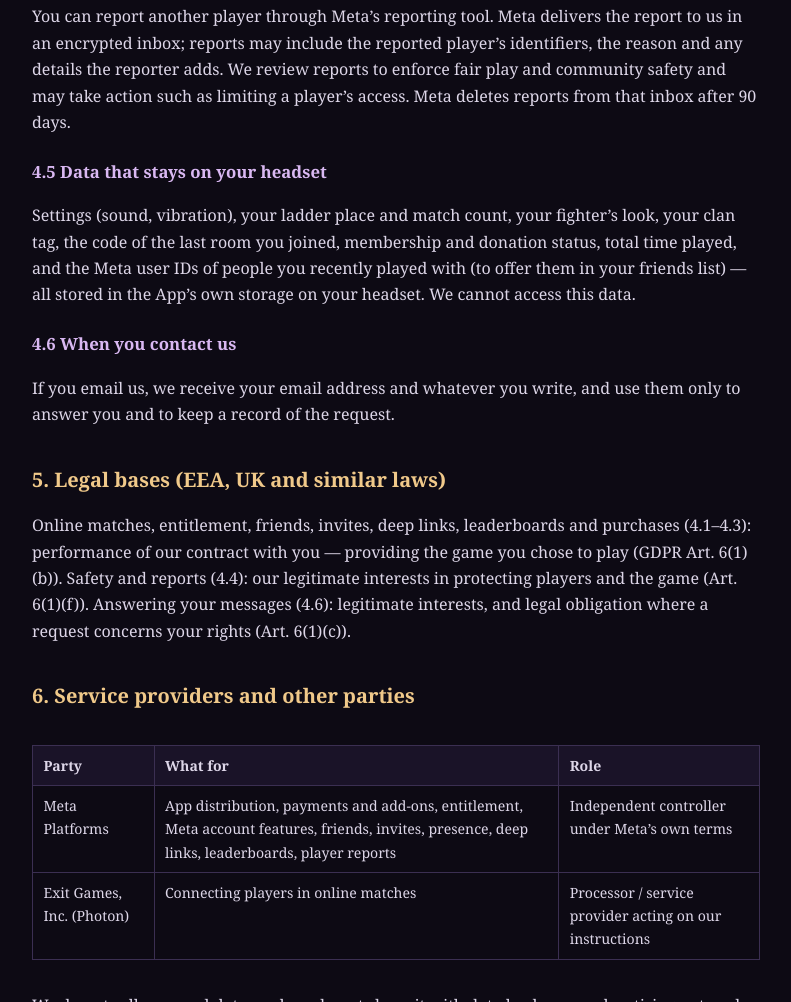
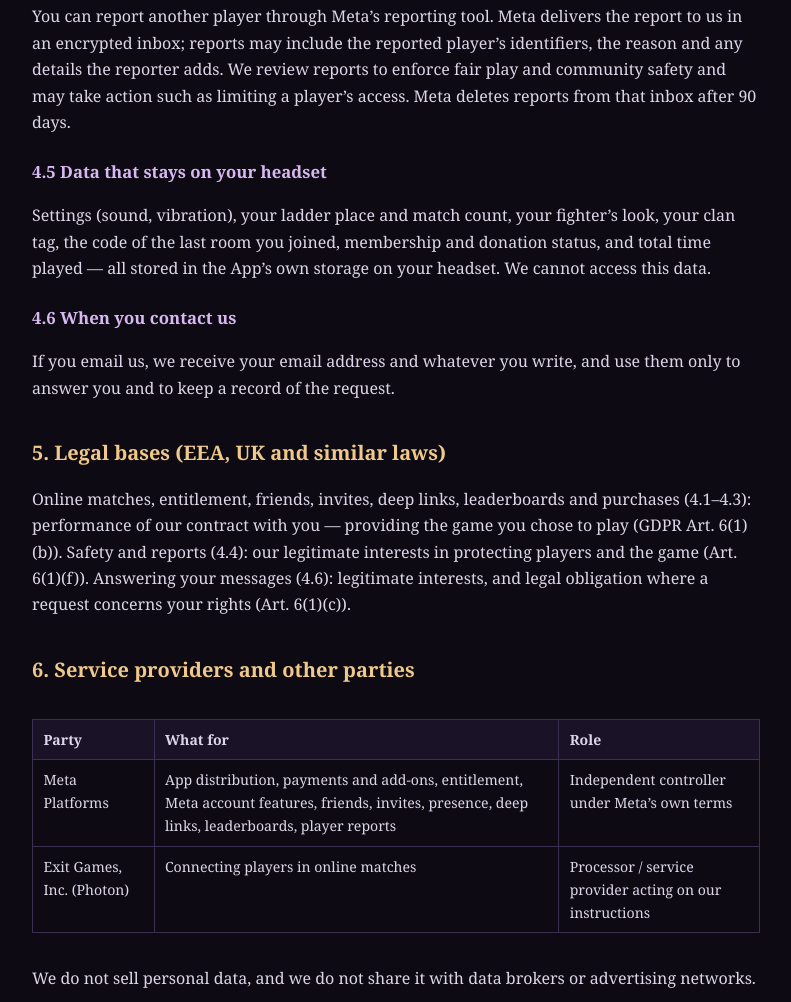
Before and after one commit to Lestam/80085.games, a plain HTML site: page dead-fools-club-headshot/privacy/index.html in a window 1280 px wide. Shown: the part 3053-4055 px from the top of the page, without its empty margins (244-1035 px from the left). Drawn offline with Linux system fonts and the light colour scheme.

Commit message:
Headshot privacy: drop the recently-played-with list (the game does not keep one)

```diff
--- a/dead-fools-club-headshot/privacy/index.html
+++ b/dead-fools-club-headshot/privacy/index.html
@@ -86,7 +86,7 @@
 <p>You can report another player through Meta’s reporting tool. Meta delivers the report to us in an encrypted inbox; reports may include the reported player’s identifiers, the reason and any details the reporter adds. We review reports to enforce fair play and community safety and may take action such as limiting a player’s access. Meta deletes reports from that inbox after 90 days.</p>
 
 <h3>4.5 Data that stays on your headset</h3>
-<p>Settings (sound, vibration), your ladder place and match count, your fighter’s look, your clan tag, the code of the last room you joined, membership and donation status, total time played, and the Meta user IDs of people you recently played with (to offer them in your friends list) — all stored in the App’s own storage on your headset. We cannot access this data.</p>
+<p>Settings (sound, vibration), your ladder place and match count, your fighter’s look, your clan tag, the code of the last room you joined, membership and donation status, and total time played — all stored in the App’s own storage on your headset. We cannot access this data.</p>
 
 <h3>4.6 When you contact us</h3>
 <p>If you email us, we receive your email address and whatever you write, and use them only to answer you and to keep a record of the request.</p>
```
